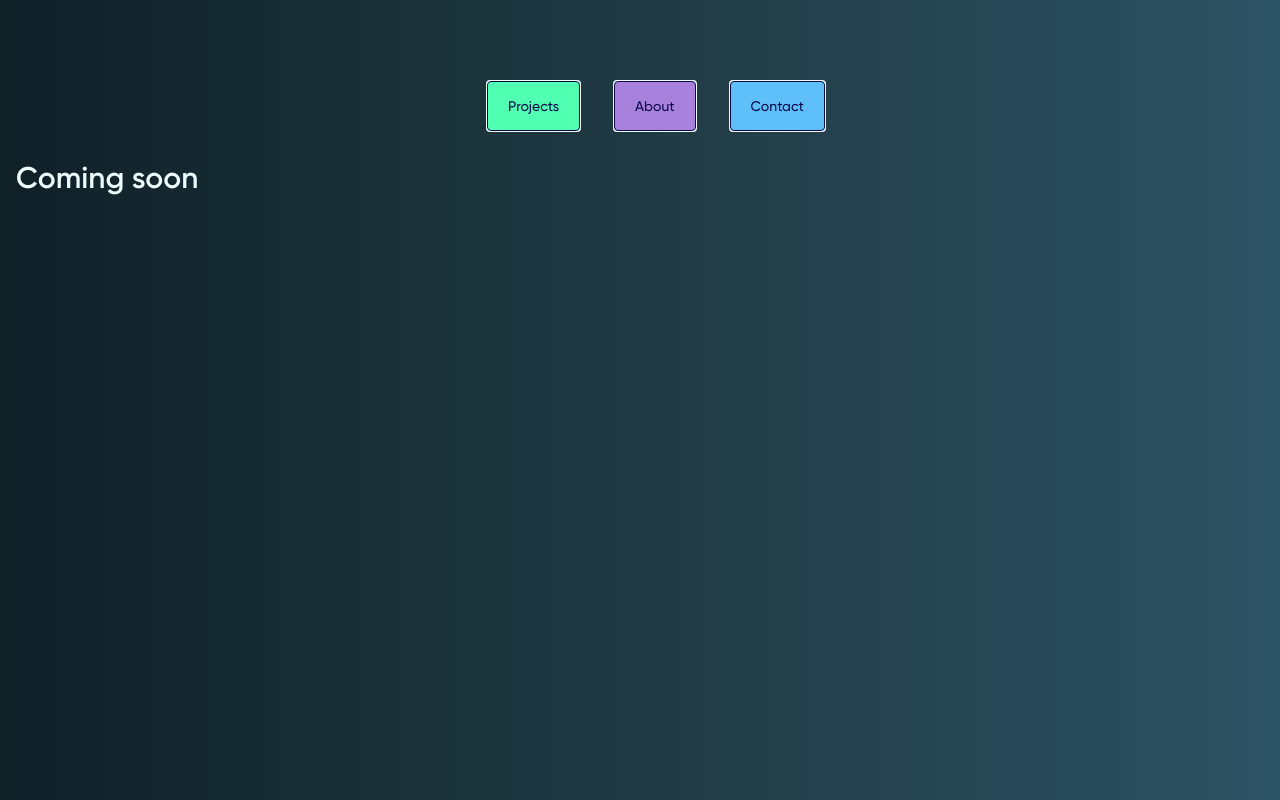
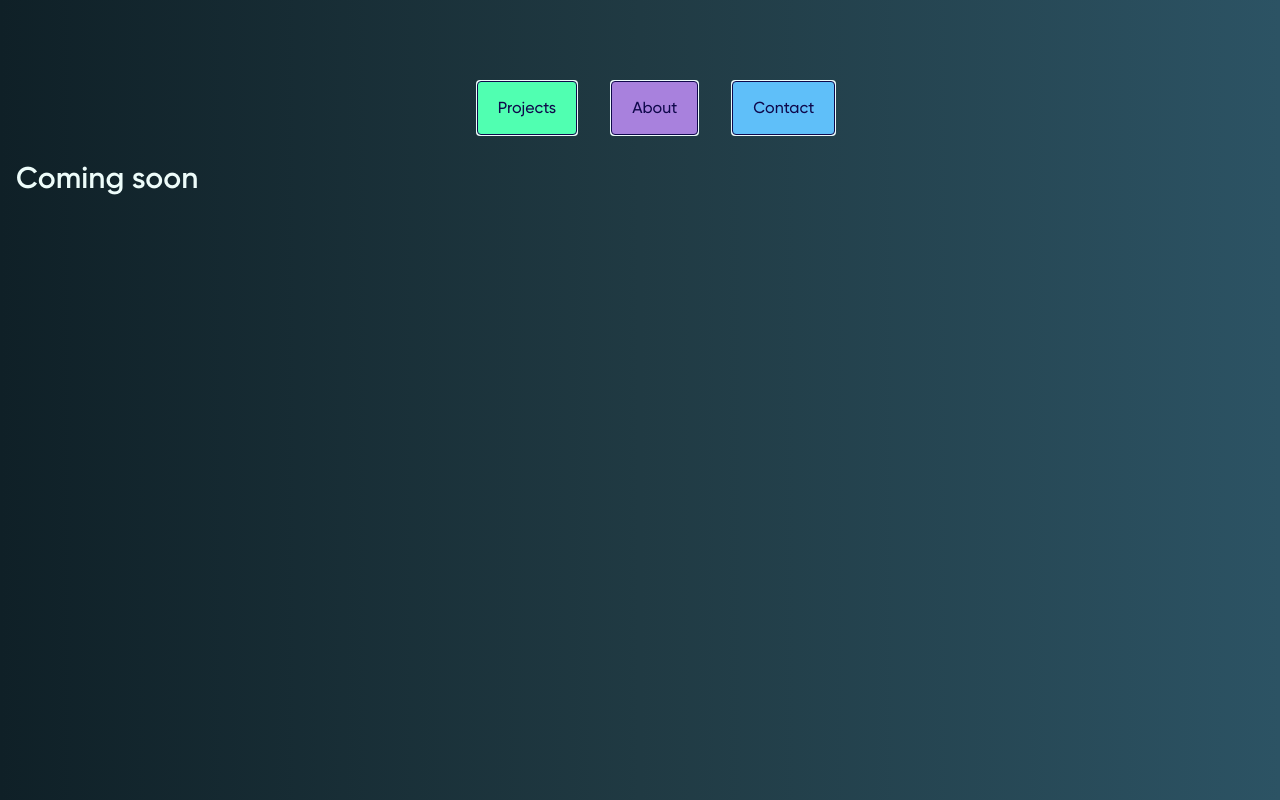
Before and after one commit to HelgiHe/next-test, a Next.js app: page /about in a window 1280 px wide. Shown: the top 800 px of the page. Built offline with nearby package versions, Linux system fonts and the light colour scheme.

Commit message:
increase button font size

```diff
--- a/src/app/layout.tsx
+++ b/src/app/layout.tsx
@@ -21,7 +21,7 @@ export default function RootLayout({
         <div className="absolute bg-transparent w-full top-20 left-4 z-10 flex justify-center">
           <div className="rounded bg-off-white flex justify-center items-center p-[1px]">
             <Link
-              className="bg-green-highlight font-gilroy-medium text-dark-blue py-3.5 px-5 rounded border border-dark-blue text-sm"
+              className="bg-green-highlight font-gilroy-medium text-dark-blue py-3.5 px-5 rounded border border-dark-blue text-base"
               href="/projects"
             >
               Projects
@@ -29,7 +29,7 @@ export default function RootLayout({
           </div>
           <div className="rounded bg-off-white flex mx-8 justify-center items-center p-[1px]">
             <Link
-              className="bg-purple-highlight font-gilroy-medium text-dark-blue py-3.5 px-5 rounded border border-dark-blue text-sm"
+              className="bg-purple-highlight font-gilroy-medium text-dark-blue py-3.5 px-5 rounded border border-dark-blue text-base"
               href="/about"
             >
               About
@@ -38,7 +38,7 @@ export default function RootLayout({
           <div className="rounded bg-off-white flex justify-center items-center p-[1px]">
             <a
               href="mailto:helgihel@gmail.com"
-              className="bg-blue-highlight font-gilroy-medium text-dark-blue py-3.5 px-5 rounded border border-dark-blue text-sm"
+              className="bg-blue-highlight font-gilroy-medium text-dark-blue py-3.5 px-5 rounded border border-dark-blue text-base"
             >
               Contact
             </a>
```
